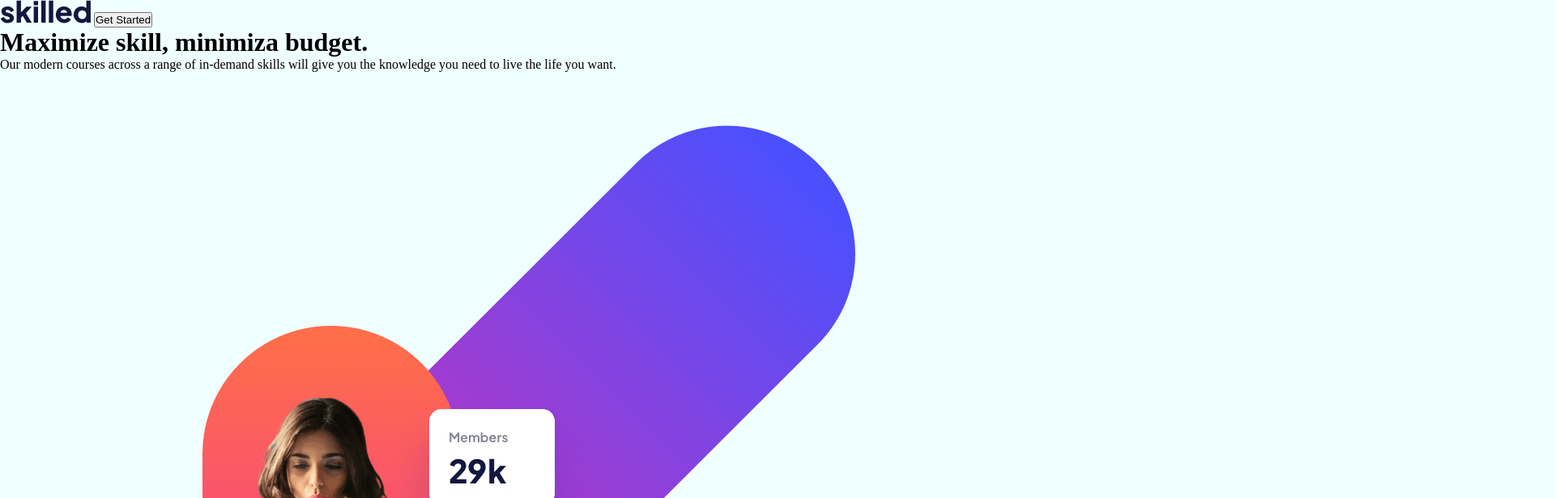
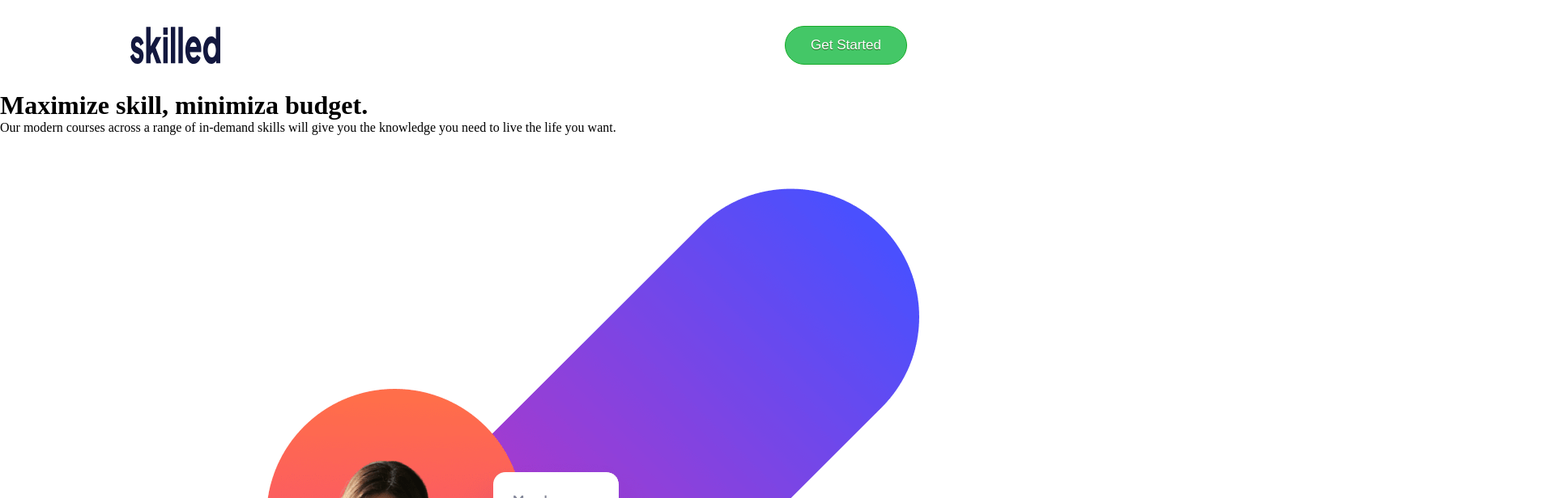
Before and after one commit to NairobiSheikh/frontend-challenge, a plain HTML site: page index.html in a window 1280 px wide. Shown: the top 616 px of the page at 81% size, 1920 px wide, since content can reach past the window. Drawn offline with Linux system fonts and the light colour scheme.

Commit message:
updata html

```diff
--- a/index.html
+++ b/index.html
@@ -8,25 +8,23 @@
   <title>Frontend Challeng</title>
 </head>
 <body>
-  <!-- container to start with -->
-  <div class="container">
-    <!-- the make-shift nav -->
-    <div class="navbar">
+  <!-- the hear -->
+  <header class="navbar">
     <img src="img/logo-dark.svg" alt="brand logo">
-      <button class="btn btn-nav">Get Started</button>
-    </div>
+    <button class="btn btn-header">Get Started</button>
+  </header>
   <!-- hero section -->
-    <header class="hero">
+  <main class="hero">
     <h1 class="hero-text">
       Maximize skill, minimiza budget.
     </h1>
     <p>
       Our modern courses across a range of in-demand skills will give you the knowledge you need to live the life you want.
     </p>
-      <button class="btn">Get Started</button>
+    <button class="btn btn-hero">Get Started</button>
     <img class="hero-img" src="img/image-hero-desktop.png" alt="Image of a woman working on a laptop and drinking coffe" >
-    </header>
-    <!-- main section     -->
+  </main>
+  <!-- main section -->
   <section class="main-content">
     <div class="card">
       <p>
@@ -81,8 +79,7 @@
   </section>
   <footer>
     <img src="img/logo-dark.svg" alt="brand logo">
-      <button class="btn">Get Started</button>
+    <button class="btn btn-footer">Get Started</button>
   </footer>
-  </div>
 </body>
 </html>
--- a/main.css
+++ b/main.css
@@ -3,9 +3,27 @@
   padding: 0;
   box-sizing: border-box;
 }
-.container {
-  width: 300%;
-  height: 700vh;
-  margin: 0 auto;
+.body {
   background-color: azure;
 }
+.navbar {
+  display: flex;
+  margin: 2em 10em;
+  justify-content: space-between;
+}
+.btn {
+  background-color:#44c767;
+	border-radius:28px;
+	border:1px solid #18ab29;
+	/* display:inline-block; */
+	cursor:pointer;
+	color:#ffffff;
+	font-family:Arial;
+	font-size:17px;
+	padding:13px 31px;
+	text-decoration:none;
+	text-shadow:0px 1px 0px #2f6627;
+}
+.btn:hover {
+  background-color: #5cbf2a;
+}
```
Lines whose indentation alone changed are shown as unchanged.
